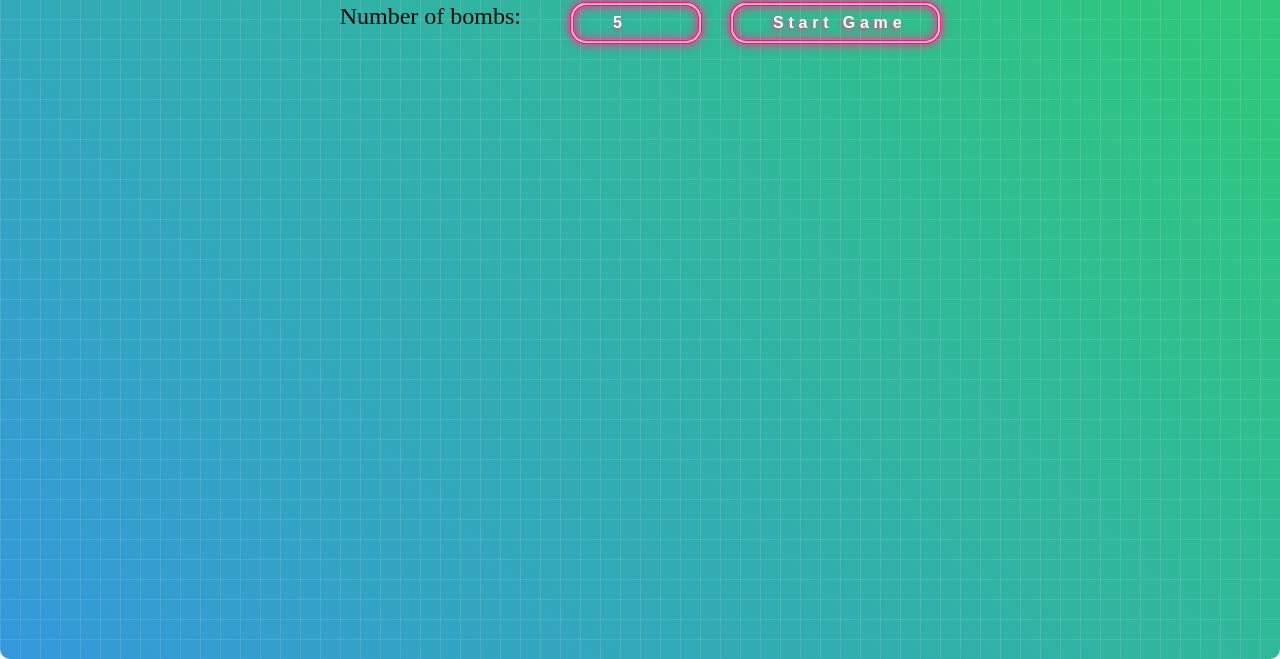
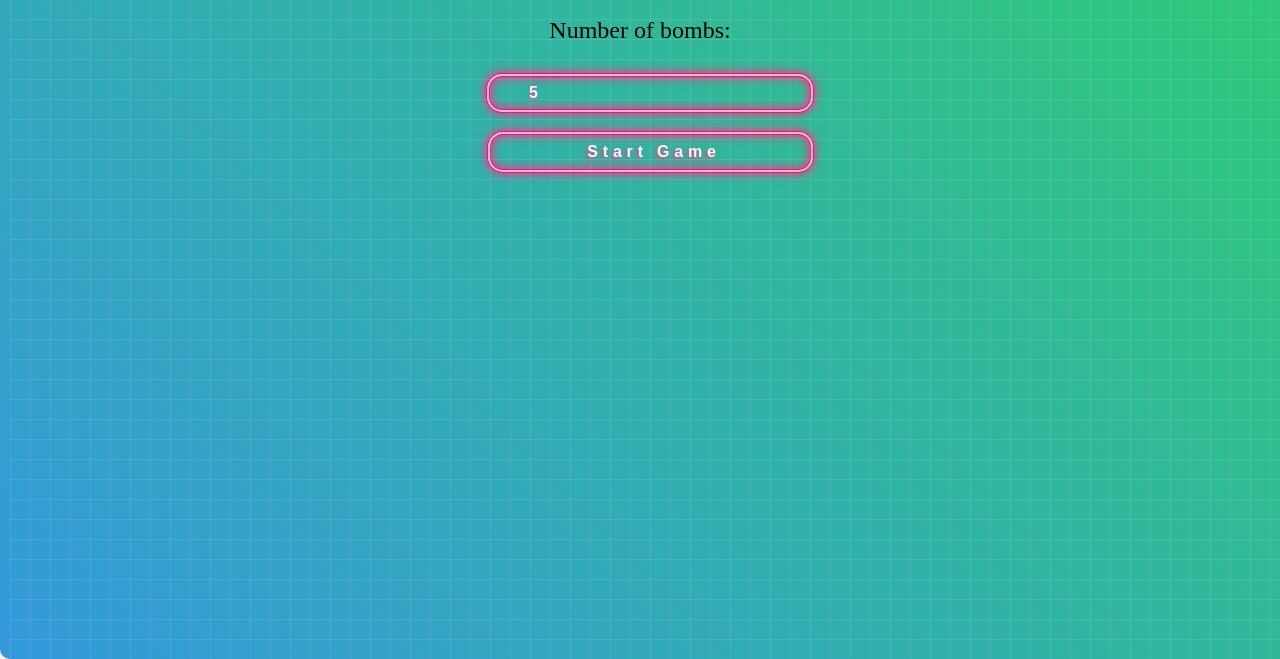
Before and after one commit to juliaparamonova/minesweeper_game, a plain HTML site: page index.html in a window 1280 px wide. Shown: the part 141-800 px from the top of the page. Drawn offline with Linux system fonts and the light colour scheme.

Commit message:
add fun - open all bombs, add mobile first

```diff
--- a/app.js
+++ b/app.js
@@ -52,6 +52,15 @@ function startGame(WIDTH, HEIGHT, BOMBS_COUNT) {
     }
     return count;
   }
+  function openAllBombs() {
+    bombs.forEach(index => {
+      const cell = cells[index];
+      if (cell.innerHTML !== 'X') {
+        cell.innerHTML = 'X';
+        cell.disabled = true;
+      }
+    });
+  }
 
   let gameOver = false;
 
@@ -68,6 +77,7 @@ function startGame(WIDTH, HEIGHT, BOMBS_COUNT) {
       cell.innerHTML = 'X';
       if (!gameOver) {
         alert('You lost! Try again.');
+        openAllBombs();
         gameOver = true;
       }
     } else {
--- a/index.html
+++ b/index.html
@@ -4,7 +4,7 @@
 <head>
     <meta charset="UTF-8">
     <meta name="viewport" content="width=device-width, initial-scale=1.0">
-    <title>Minesweeper</title>
+    <title class="title_main">Minesweeper</title>
     <script src="app.js" defer></script>
     <link rel="stylesheet" href="style.css">
 </head>
@@ -15,7 +15,9 @@
         <div class="main">
 
             <div class="game">
-                <label class="numbers" for="bombsCount">Number of bombs:</label>
+                <label class="numbers" for="bombsCount">
+                    Number of bombs:
+                </label>
                 <input class="input" type="number" id="bombsCount" value="5" min="1" max="32">
                 <button class="btn" id="startButton"> Start Game</button>
             </div>
--- a/style.css
+++ b/style.css
@@ -1,28 +1,25 @@
+@media screen and (min-width: 320px) {
     .field {
         display: grid;
         grid-template-columns: repeat(8, 40px);
         justify-content: center;
-
     }
 
     button {
         height: 40px;
-
-    font-size: 24px;
+        font-size: 16px;
     }
 
-
     .container {
+        padding-left: 10px;
+        padding-right: 10px;
         width: 100%;
         height: 100%;
         background: linear-gradient(45deg,
                 #3498db,
                 #2ecc71);
-
         box-shadow: 0 4px 8px rgba(0, 0, 0, 0.1);
-
         border-radius: 10px;
-
         position: relative;
         overflow: hidden;
     }
@@ -42,7 +39,6 @@ button {
     }
 
     body {
-
         height: 100vh;
         margin: 0;
 
@@ -62,18 +58,27 @@ body {
 
     .game {
         display: flex;
+        flex-direction: column;
         justify-content: center;
         margin-bottom: 40px;
+        align-items: center;
+
     }
 
     .numbers {
+        display: flex;
+        justify-content: center;
+        font-size: 20px;
+        margin-right: 20px;
+        margin-bottom: 20px;
+        align-items: center;
+        text-align: center;
         font-size: 24px;
-    margin-right: 20px;
     }
 
-
     .btn {
-    margin-left: 30px;
+        width: 325px;
+        margin: 10px 0;
         padding: 0.5em 2em 0.5em 2.5em;
         font-size: 1em;
         font-weight: bold;
@@ -94,7 +99,8 @@ body {
 
 
     .input {
-    margin-left: 30px;
+        width: 250px;
+        margin: 10px 0;
         padding: 0.5em 2em 0.5em 2.5em;
         font-size: 1em;
         font-weight: bold;
@@ -131,3 +137,18 @@ body {
             inset 0 0 30px 2px #fd3084;
         transform: translateY(1px);
     }
+
+}
+
+@media screen and (min-width: 768px) {
+    button {
+        font-size: 24px;
+    }
+
+}
+
+@media screen and (min-width: 1280px) {
+    .title {
+        font-size: 54px;
+    }
+}
```
Lines whose indentation alone changed are shown as unchanged.
